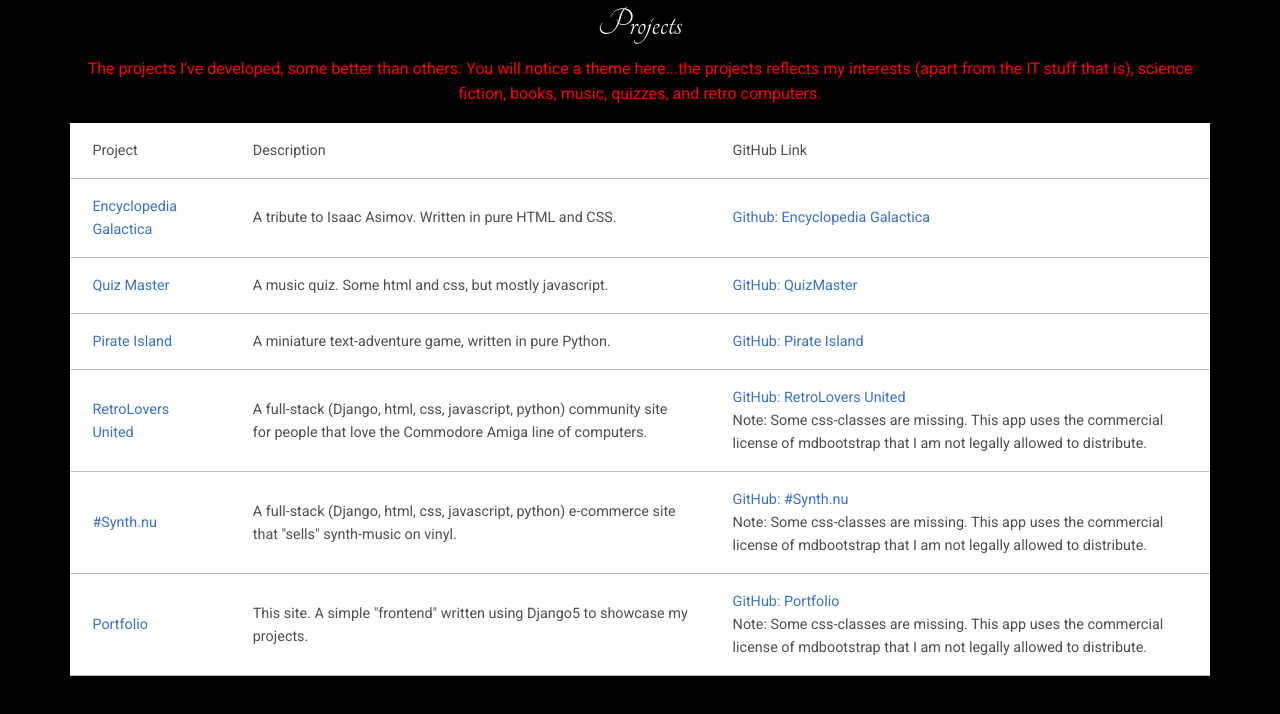
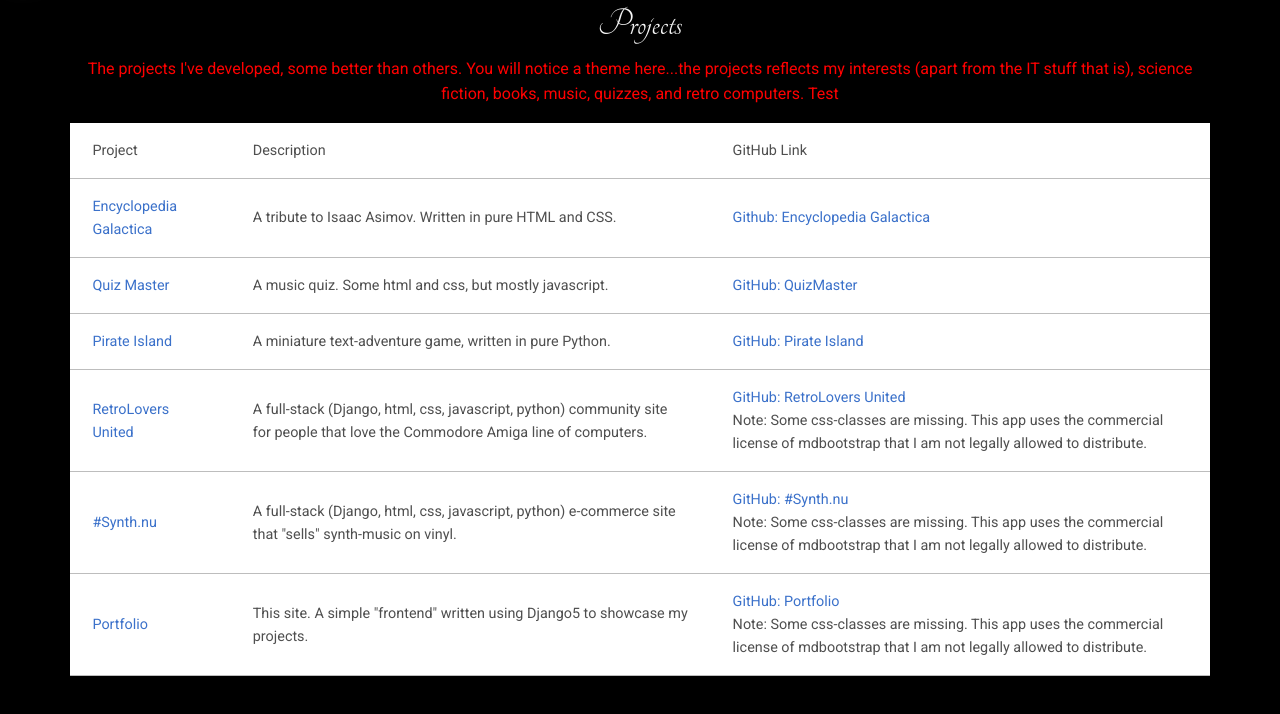
Before and after one commit to jonthorell/portfolio, a Django app: page /projects in a window 1280 px wide. Shown: the part 59-773 px from the top of the page. Run offline with Django 4.2, Linux system fonts and the light colour scheme; some libraries are stand-ins or nearby versions.

Commit message:
Test message, before resuming developmen to ensure deployment works.

```diff
--- a/core/templates/core/projects.html
+++ b/core/templates/core/projects.html
@@ -10,7 +10,7 @@
             <h1>Projects</h1>
             <p>The projects I've developed, some better than others. You will notice a theme here...the projects
             reflects my interests (apart from the IT stuff that is), science fiction, books, music, quizzes, and
-            retro computers.
+            retro computers. Test
             </p>
         </div>
         <table class="table align-middle mb-0 bg-grey table-responsive">
```
